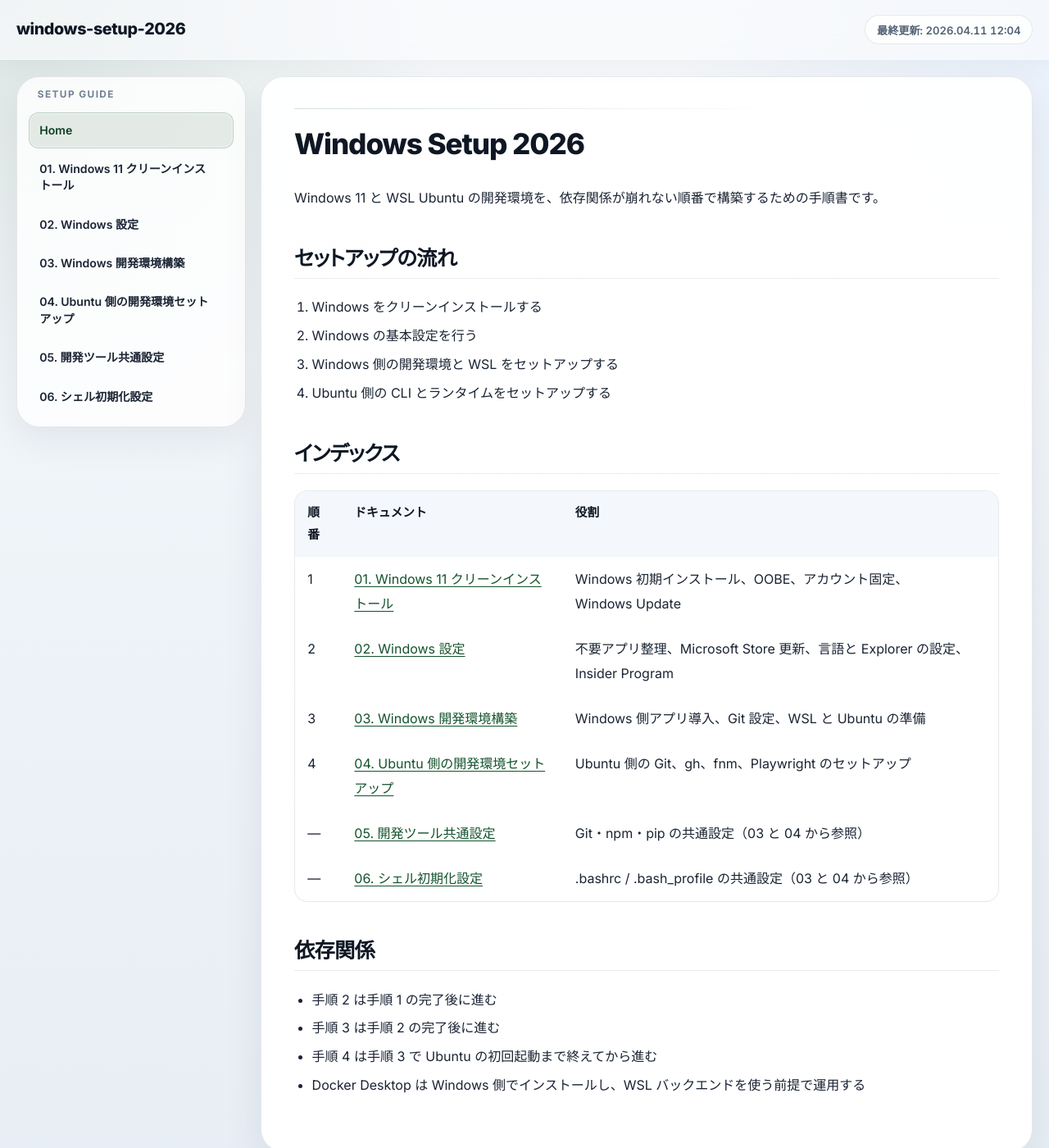
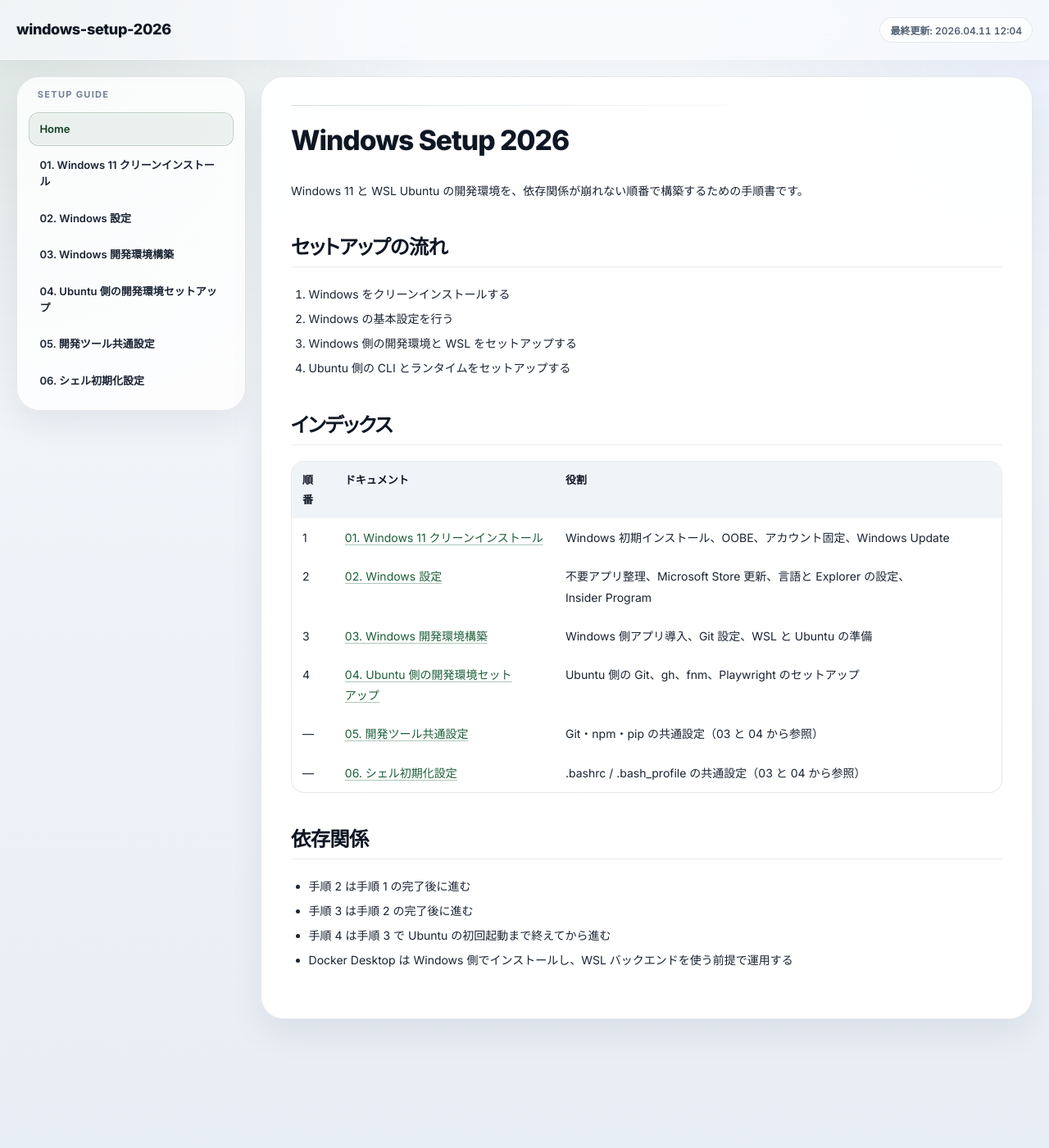
Before and after one commit to koumatsumoto/windows-setup-2026, a Jekyll site: the page built from index.md, in a window 1280 px wide and 1400 px high. Shown: the whole window at 82% size. Built offline with Jekyll 4.4.1, drawn with Linux system fonts in a browser that asks for light colours; our own code applies the rules of GitHub Pages for plain Markdown files.

Commit message:
feat(site): refresh docs site styling
**作業背景**
- GitHub Pages の文字サイズ調整、コード表現の改善、スマホ時のハンバーガーナビ追加を依頼された

**計画と理由**
- タイポグラフィとコード周りを CSS で再設計し、ナビは include 化したうえで details/summary により JavaScript なしでモバイル表示に対応した

**作業内容と結果**
- 本文や見出し、ナビ、コードのサイズと質感を調整し、インラインコードを灰色、コードブロックを小さめの黒背景に変更した
- ヘッダー内にモバイル用メニューを追加し、デスクトップと共通のナビリンクを include から再利用する構成へ整理した

```diff
--- /dev/null
+++ b/_includes/site-nav-links.html
@@ -0,0 +1,11 @@
+{% assign nav_pages = site.pages | where_exp: "page", "page.url contains '/docs/'" | sort: "title" %}
+<ul class="side-nav__list">
+  <li class="side-nav__item">
+    <a href="{{ '/' | relative_url }}" {% if page.url == '/' %}aria-current="page"{% endif %}>Home</a>
+  </li>
+  {% for nav_page in nav_pages %}
+    <li class="side-nav__item">
+      <a href="{{ nav_page.url | relative_url }}" {% if nav_page.url == page.url %}aria-current="page"{% endif %}>{{ nav_page.title }}</a>
+    </li>
+  {% endfor %}
+</ul>
--- a/_layouts/default.html
+++ b/_layouts/default.html
@@ -13,7 +13,19 @@
       <header id="header_wrap" class="outer">
         <div class="site-container site-header">
           <a id="project_title" href="{{ '/' | relative_url }}">{{ site.title | default: site.github.repository_name }}</a>
-          <p class="site-header__updated">最終更新: {{ site.time | date: "%Y.%m.%d %H:%M" }}</p>
+          <div class="site-header__meta">
+            <p class="site-header__updated">最終更新: {{ site.time | date: "%Y.%m.%d %H:%M" }}</p>
+            <details class="side-nav-mobile">
+              <summary class="side-nav-mobile__toggle" aria-label="Open navigation menu">
+                <span class="side-nav-mobile__label">Guide</span>
+                <span class="side-nav-mobile__icon" aria-hidden="true"></span>
+              </summary>
+              <nav class="side-nav-mobile__panel" aria-label="ドキュメント一覧">
+                <h2 class="side-nav__title">Setup Guide</h2>
+                {% include site-nav-links.html %}
+              </nav>
+            </details>
+          </div>
         </div>
       </header>
 
@@ -22,17 +34,7 @@
           <aside class="side-nav" aria-label="ドキュメント一覧">
             <h2 class="side-nav__title">Setup Guide</h2>
             <nav>
-              <ul class="side-nav__list">
-                {% assign nav_pages = site.pages | where_exp: "page", "page.url contains '/docs/'" | sort: "title" %}
-                <li class="side-nav__item">
-                  <a href="{{ '/' | relative_url }}" {% if page.url == '/' %}aria-current="page"{% endif %}>Home</a>
-                </li>
-                {% for nav_page in nav_pages %}
-                  <li class="side-nav__item">
-                    <a href="{{ nav_page.url | relative_url }}" {% if nav_page.url == page.url %}aria-current="page"{% endif %}>{{ nav_page.title }}</a>
-                  </li>
-                {% endfor %}
-              </ul>
+              {% include site-nav-links.html %}
             </nav>
           </aside>
 
--- a/assets/css/style.scss
+++ b/assets/css/style.scss
@@ -18,9 +18,12 @@
   --brand: #14532d;
   --brand-soft: rgba(20, 83, 45, 0.1);
   --brand-strong: #0f3f23;
-  --link: #14532d;
-  --code-bg: #222222;
-  --shadow-soft: 0 20px 50px rgba(15, 23, 36, 0.08);
+  --link: #1b5f38;
+  --link-hover: #103d24;
+  --code-bg: #e7ebf0;
+  --code-border: rgba(83, 98, 117, 0.18);
+  --code-text: #273244;
+  --shadow-soft: 0 18px 42px rgba(15, 23, 36, 0.07);
   --shadow-nav: 0 18px 40px rgba(15, 23, 36, 0.06);
   --radius-lg: 28px;
   --radius-md: 20px;
@@ -46,7 +49,7 @@ body {
     linear-gradient(180deg, #f8fafc 0%, #eef3f8 48%, #e8eef5 100%);
   color: var(--text);
   font-family: "Inter", "Noto Sans JP", "Hiragino Sans", "Yu Gothic UI", sans-serif;
-  font-size: 15px;
+  font-size: 14px;
   font-optical-sizing: auto;
   line-break: strict;
   margin: 0;
@@ -85,7 +88,7 @@ pre {
 
 code,
 tt {
-  font-size: 0.92em;
+  font-size: 13px;
 }
 
 .highlight,
@@ -137,10 +140,16 @@ figure.highlight {
   gap: 1rem;
 }
 
+.site-header__meta {
+  align-items: center;
+  display: flex;
+  gap: 0.75rem;
+}
+
 #project_title {
   color: var(--heading);
   display: inline-flex;
-  font-size: unquote("clamp(1.05rem, 0.95rem + 0.35vw, 1.28rem)");
+  font-size: unquote("clamp(16px, 14.5px + 0.32vw, 18px)");
   font-weight: 800;
   letter-spacing: -0.02em;
   line-height: 1.2;
@@ -156,12 +165,99 @@ figure.highlight {
   border-radius: 999px;
   color: var(--text-muted);
   flex-shrink: 0;
-  font-size: 0.82rem;
+  font-size: 12px;
   font-variant-numeric: tabular-nums;
   font-weight: 600;
   margin: 0;
-  padding: 0.45rem 0.85rem;
+  padding: 6px 12px;
   white-space: nowrap;
+}
+
+.side-nav-mobile {
+  display: none;
+  position: relative;
+}
+
+.side-nav-mobile__toggle {
+  align-items: center;
+  background: rgba(255, 255, 255, 0.84);
+  border: 1px solid var(--border);
+  border-radius: 999px;
+  color: var(--heading);
+  cursor: pointer;
+  display: flex;
+  gap: 10px;
+  justify-content: center;
+  list-style: none;
+  min-height: 44px;
+  min-width: 44px;
+  padding: 0 14px;
+}
+
+.side-nav-mobile__toggle::-webkit-details-marker {
+  display: none;
+}
+
+.side-nav-mobile__label {
+  font-size: 13px;
+  font-weight: 700;
+  letter-spacing: 0.06em;
+  text-transform: uppercase;
+}
+
+.side-nav-mobile__icon,
+.side-nav-mobile__icon::before,
+.side-nav-mobile__icon::after {
+  background: currentColor;
+  border-radius: 999px;
+  content: "";
+  display: block;
+  height: 2px;
+  transition:
+    transform 180ms ease,
+    opacity 180ms ease;
+  width: 16px;
+}
+
+.side-nav-mobile__icon {
+  position: relative;
+}
+
+.side-nav-mobile__icon::before {
+  position: absolute;
+  top: -5px;
+}
+
+.side-nav-mobile__icon::after {
+  position: absolute;
+  top: 5px;
+}
+
+.side-nav-mobile[open] .side-nav-mobile__icon {
+  background: transparent;
+}
+
+.side-nav-mobile[open] .side-nav-mobile__icon::before {
+  top: 0;
+  transform: rotate(45deg);
+}
+
+.side-nav-mobile[open] .side-nav-mobile__icon::after {
+  top: 0;
+  transform: rotate(-45deg);
+}
+
+.side-nav-mobile__panel {
+  background: linear-gradient(180deg, rgba(255, 255, 255, 0.95) 0%, rgba(250, 252, 255, 0.98) 100%);
+  border: 1px solid var(--border);
+  border-radius: 20px;
+  box-shadow: 0 18px 36px rgba(15, 23, 36, 0.1);
+  margin-top: 10px;
+  padding: 14px;
+  position: absolute;
+  right: 20px;
+  top: calc(100% - 10px);
+  width: min(320px, calc(100vw - 28px));
 }
 
 .layout-shell {
@@ -185,7 +281,7 @@ figure.highlight {
 
 .side-nav__title {
   color: var(--text-subtle);
-  font-size: 0.74rem;
+  font-size: 11px;
   font-weight: 700;
   letter-spacing: 0.12em;
   margin: 0 0 0.9rem;
@@ -204,34 +300,34 @@ figure.highlight {
 }
 
 .side-nav__item a {
-  border: 1px solid transparent;
+  border: 1px solid rgba(255, 255, 255, 0);
   border-radius: 12px;
   color: var(--text);
   display: block;
-  font-size: 0.88rem;
+  font-size: 13px;
   font-weight: 600;
-  line-height: 1.45;
-  padding: 0.68rem 0.74rem;
+  line-height: 1.5;
+  padding: 10px 12px;
   text-decoration: none;
   transition:
     background-color 160ms ease,
     border-color 160ms ease,
     color 160ms ease,
-    transform 160ms ease;
+    box-shadow 160ms ease;
 }
 
 .side-nav__item a:hover,
 .side-nav__item a:focus {
-  background: rgba(255, 255, 255, 0.78);
-  border-color: var(--border);
+  background: rgba(255, 255, 255, 0.9);
+  border-color: rgba(21, 45, 74, 0.12);
   color: var(--heading);
-  transform: translateX(2px);
+  box-shadow: inset 0 1px 0 rgba(255, 255, 255, 0.6);
 }
 
 .side-nav__item a[aria-current="page"] {
-  background: rgba(20, 83, 45, 0.1);
-  border-color: rgba(20, 83, 45, 0.18);
-  box-shadow: inset 0 0 0 1px rgba(255, 255, 255, 0.45);
+  background: rgba(20, 83, 45, 0.07);
+  border-color: rgba(20, 83, 45, 0.22);
+  box-shadow: inset 0 0 0 1px rgba(255, 255, 255, 0.5);
   color: var(--brand-strong);
   font-weight: 600;
 }
@@ -249,7 +345,7 @@ figure.highlight {
   border-radius: var(--radius-lg);
   box-shadow: var(--shadow-soft);
   max-width: min(980px, 100%);
-  padding: 38px 40px 48px;
+  padding: 34px 36px 42px;
   position: relative;
 }
 
@@ -272,8 +368,8 @@ figure.highlight {
 .content-card li,
 .content-card td,
 .content-card th {
-  font-size: 1rem;
-  line-height: 1.85;
+  font-size: 14px;
+  line-height: 1.8;
   text-wrap: pretty;
 }
 
@@ -293,24 +389,24 @@ figure.highlight {
 }
 
 .content-card h1 {
-  font-size: unquote("clamp(1.7rem, 1.55rem + 0.8vw, 2.45rem)");
+  font-size: unquote("clamp(27px, 24px + 0.75vw, 36px)");
   margin-top: 0;
 }
 
 .content-card h2 {
   border-bottom: 1px solid rgba(15, 23, 36, 0.08);
-  font-size: unquote("clamp(1.35rem, 1.22rem + 0.45vw, 1.8rem)");
+  font-size: unquote("clamp(21px, 19px + 0.42vw, 27px)");
   padding-bottom: 0.45rem;
 }
 
 .content-card h3 {
-  font-size: unquote("clamp(1.08rem, 1.01rem + 0.28vw, 1.28rem)");
+  font-size: unquote("clamp(17px, 16px + 0.24vw, 19px)");
 }
 
 .content-card h4,
 .content-card h5,
 .content-card h6 {
-  font-size: 1rem;
+  font-size: 14px;
 }
 
 .content-card p,
@@ -319,7 +415,7 @@ figure.highlight {
 .content-card table,
 .content-card blockquote,
 .content-card pre {
-  margin-bottom: 1.1rem;
+  margin-bottom: 1rem;
   margin-top: 0;
 }
 
@@ -334,13 +430,15 @@ figure.highlight {
 
 .content-card a {
   color: var(--link);
+  text-decoration-color: rgba(27, 95, 56, 0.35);
   text-decoration-thickness: 0.08em;
   text-underline-offset: 0.18em;
 }
 
 .content-card a:hover,
 .content-card a:focus {
-  color: var(--brand-strong);
+  color: var(--link-hover);
+  text-decoration-color: rgba(16, 61, 36, 0.6);
 }
 
 .content-card strong {
@@ -361,14 +459,14 @@ figure.highlight {
 
 .content-card th,
 .content-card td {
-  border-color: rgba(21, 45, 74, 0.08);
-  padding: 0.8rem 0.95rem;
+  border-color: rgba(21, 45, 74, 0.1);
+  padding: 11px 13px;
 }
 
 .content-card th {
-  background: rgba(243, 247, 251, 0.9);
+  background: rgba(239, 244, 249, 0.96);
   color: var(--heading);
-  font-size: 0.92rem;
+  font-size: 13px;
   font-weight: 700;
 }
 
@@ -379,8 +477,10 @@ figure.highlight {
   border: 1px solid rgba(255, 255, 255, 0.12);
   border-radius: 18px;
   color: #f3f4f6;
+  font-size: 12px;
+  line-height: 1.55;
   overflow-x: auto;
-  padding: 1rem 1.1rem;
+  padding: 14px 16px;
 }
 
 .content-card code,
@@ -394,11 +494,12 @@ figure.highlight {
 .content-card :not(pre) > code,
 .content-card :not(pre) > tt {
   background: var(--code-bg);
-  border: 1px solid rgba(255, 255, 255, 0.1);
-  border-radius: 8px;
-  color: #f3f4f6;
-  font-size: 0.92em;
-  padding: 0.14em 0.42em;
+  border: 1px solid var(--code-border);
+  border-radius: 6px;
+  color: var(--code-text);
+  font-size: 12px;
+  line-height: 1;
+  padding: 0.18em 0.4em;
 }
 
 .content-card pre code,
@@ -418,12 +519,12 @@ figure.highlight {
 }
 
 .content-card blockquote {
-  background: linear-gradient(90deg, rgba(20, 83, 45, 0.08), rgba(20, 83, 45, 0.02));
-  border-left: 4px solid rgba(20, 83, 45, 0.42);
+  background: rgba(20, 83, 45, 0.05);
+  border-left: 3px solid rgba(20, 83, 45, 0.36);
   border-radius: 0 16px 16px 0;
   color: var(--text-muted);
   margin-left: 0;
-  padding: 0.9rem 1rem;
+  padding: 12px 14px;
 }
 
 .content-card img {
@@ -452,8 +553,8 @@ figure.highlight {
   }
 
   .site-header__updated {
-    font-size: 0.76rem;
-    padding: 0.38rem 0.72rem;
+    font-size: 12px;
+    padding: 6px 11px;
   }
 
   .layout-shell {
@@ -462,22 +563,24 @@ figure.highlight {
   }
 
   .side-nav {
-    margin-bottom: 1.5rem;
-    position: static;
-    width: auto;
+    display: none;
+  }
+
+  .side-nav-mobile {
+    display: block;
   }
 
   .content-card {
     border-radius: 22px;
-    padding: 28px 22px 34px;
+    padding: 28px 24px 34px;
   }
 
   .content-card h1 {
-    font-size: unquote("clamp(1.55rem, 1.42rem + 0.7vw, 1.95rem)");
+    font-size: unquote("clamp(24px, 22px + 0.65vw, 30px)");
   }
 
   .content-card h2 {
-    font-size: unquote("clamp(1.2rem, 1.12rem + 0.45vw, 1.45rem)");
+    font-size: unquote("clamp(19px, 17px + 0.42vw, 23px)");
   }
 }
 
@@ -487,17 +590,28 @@ figure.highlight {
     padding-right: 14px;
   }
 
+  .site-header {
+    align-items: flex-start;
+    padding-bottom: 12px;
+    padding-top: 12px;
+  }
+
+  .site-header__meta {
+    align-items: flex-end;
+    flex-direction: column;
+  }
+
   .site-header__updated {
     display: none;
   }
 
-  .side-nav {
-    border-radius: 20px;
-    padding: 0.9rem;
+  .side-nav-mobile__panel {
+    right: 14px;
+    width: calc(100vw - 28px);
   }
 
   .side-nav__item a {
-    font-size: 0.86rem;
-    padding: 0.66rem 0.72rem;
+    font-size: 13px;
+    padding: 10px 12px;
   }
 }
```
